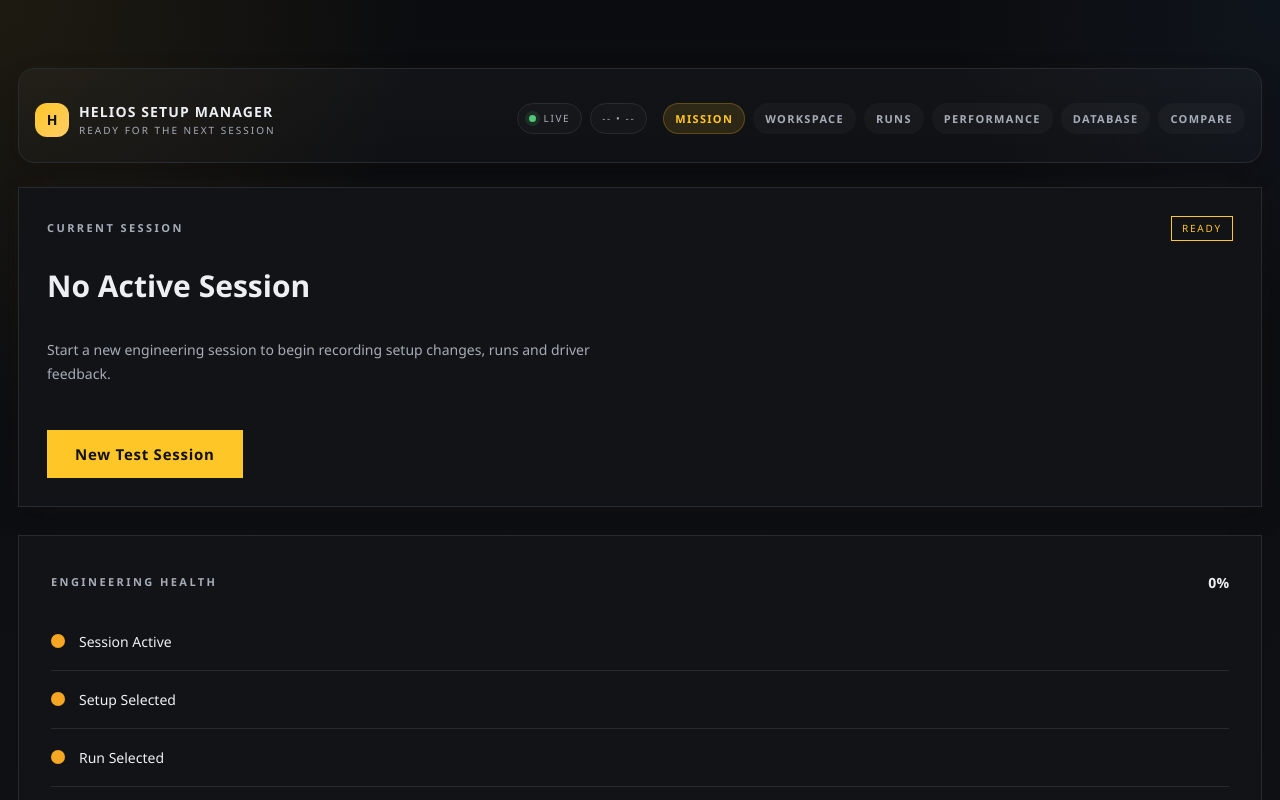
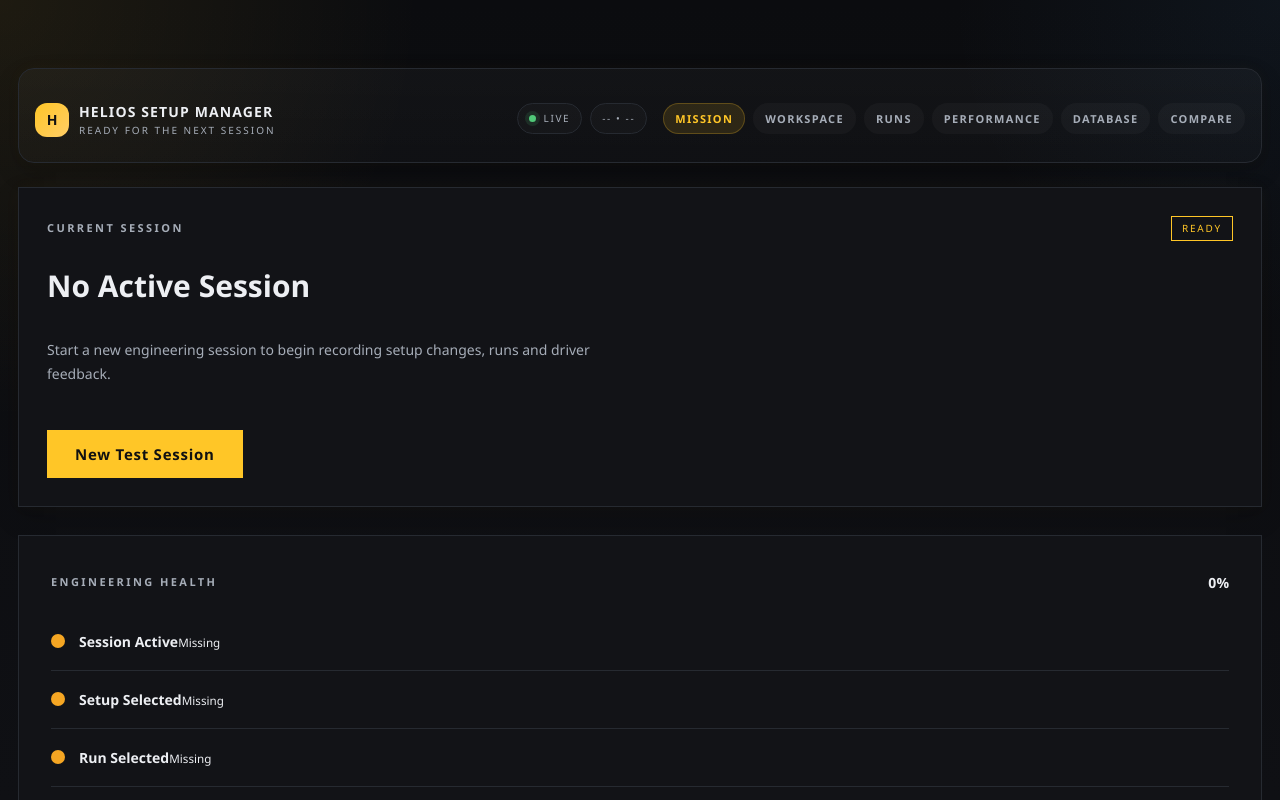
Before and after one commit to sgroot1/HRES, a React (Vite) app: page / in a window 1280 px wide. Shown: the top 800 px of the page. Built offline with nearby package versions, Linux system fonts and the light colour scheme.

Commit message:
Update EngineeringHealth.tsx

```diff
--- a/src/components/home/EngineeringHealth.tsx
+++ b/src/components/home/EngineeringHealth.tsx
@@ -109,7 +109,7 @@ export default function EngineeringHealth() {
 
       </div>
 
-      {checks.map(check => (
+      {checks.map((check) => (
 
   <div
     key={check.label}
@@ -124,16 +124,27 @@ export default function EngineeringHealth() {
       }
     />
 
-          <span>
+    <div className="health-text">
+
+      <strong>
 
         {check.label}
 
-          </span>
+      </strong>
+
+      <small>
+
+        {check.ok
+          ? "Ready"
+          : "Missing"}
+
+      </small>
+
+    </div>
 
   </div>
 
 ))}
-
     </section>
 
   );
```
Lines whose indentation alone changed are shown as unchanged.
